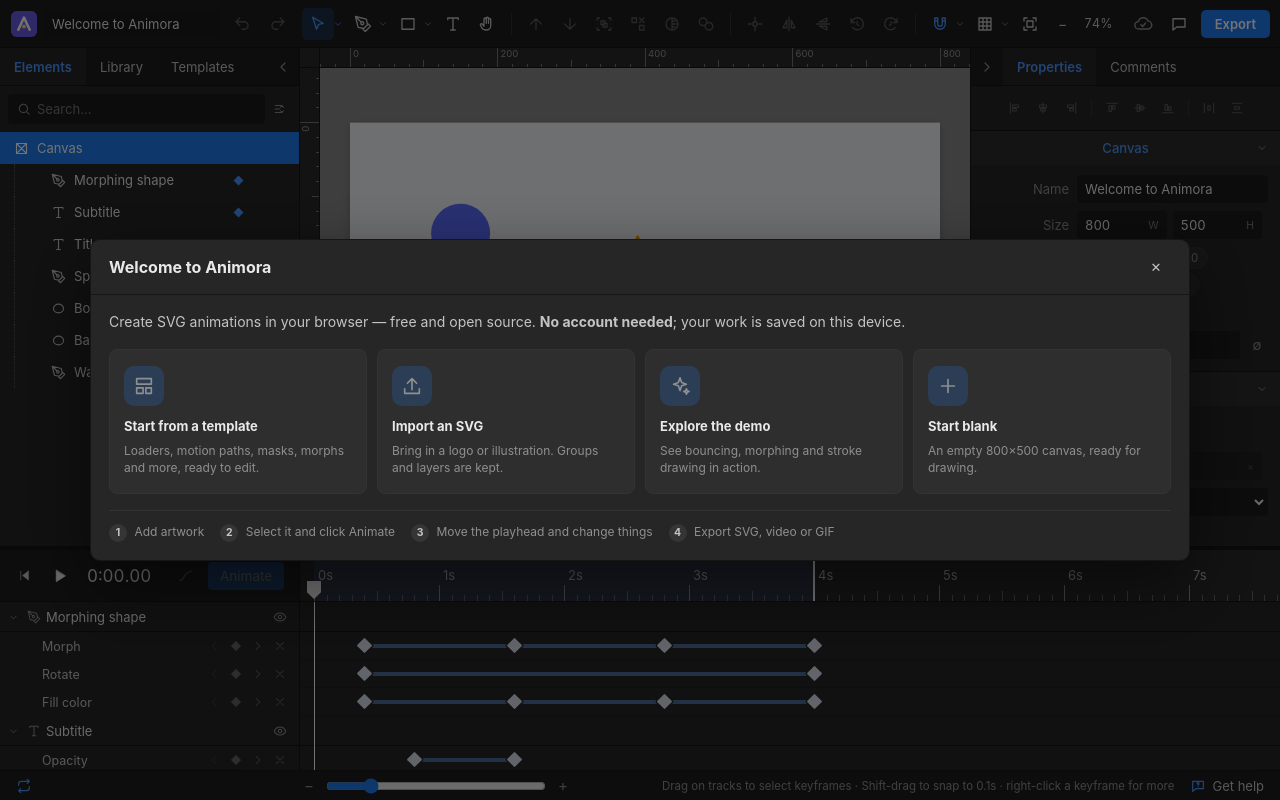
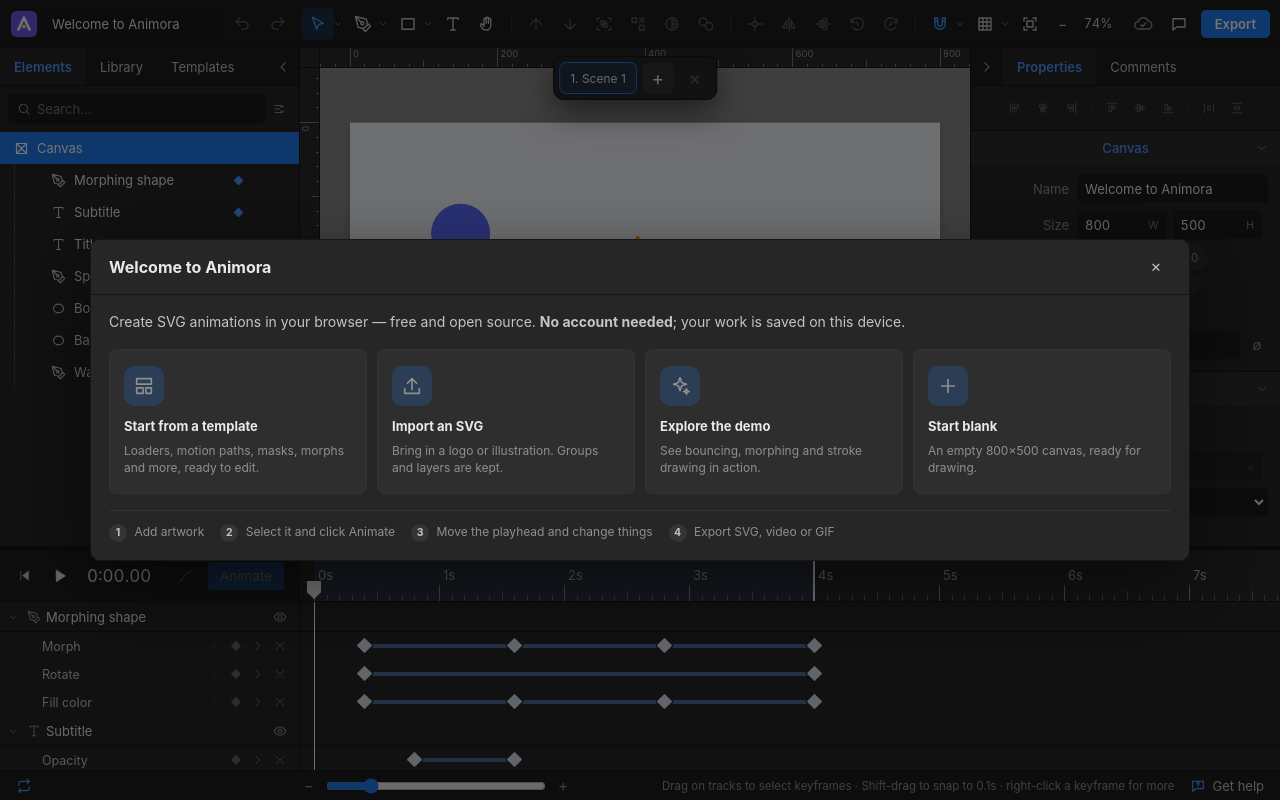
Before and after one commit to codemjd/mini, a React (Vite) app in the folder explainer/animora/: page / in a window 1280 px wide. Built offline with nearby package versions, Linux system fonts and the light colour scheme.

Commit message:
Style scene navigation for desktop and mobile

```diff
--- a/explainer/animora/src/styles.css
+++ b/explainer/animora/src/styles.css
@@ -1269,3 +1269,62 @@ code { font-family: ui-monospace, Menlo, Consolas, monospace; font-size: 12px; }
     background: rgba(0, 0, 0, 0.28);
   }
 }
+
+
+/* Multi-scene strip floats above the artboard without stealing canvas space. */
+.scene-bar {
+  position: absolute;
+  z-index: 12;
+  top: 8px;
+  left: 50%;
+  transform: translateX(-50%);
+  display: flex;
+  align-items: center;
+  gap: 5px;
+  max-width: min(94%, 720px);
+  padding: 5px;
+  border: 1px solid var(--line);
+  border-radius: 10px;
+  background: var(--panel);
+  box-shadow: var(--shadow);
+}
+.scene-tabs {
+  display: flex;
+  gap: 4px;
+  min-width: 0;
+  overflow-x: auto;
+  overscroll-behavior-x: contain;
+  scrollbar-width: none;
+}
+.scene-tabs::-webkit-scrollbar { display: none; }
+.scene-tab, .scene-add, .scene-delete {
+  flex: none;
+  min-height: 32px;
+  border: 1px solid transparent;
+  border-radius: 7px;
+  padding: 0 10px;
+  background: transparent;
+  color: var(--text-2);
+  font: inherit;
+  font-size: 12px;
+  white-space: nowrap;
+  touch-action: manipulation;
+}
+.scene-tab.active {
+  border-color: var(--accent);
+  background: color-mix(in srgb, var(--accent) 14%, transparent);
+  color: var(--text);
+}
+.scene-add, .scene-delete {
+  min-width: 32px;
+  padding: 0;
+  font-size: 19px;
+  background: var(--hover);
+  color: var(--text);
+}
+.scene-delete:disabled { opacity: .3; }
+@media (max-width: 700px) {
+  .scene-bar { top: 5px; max-width: calc(100% - 18px); padding: 4px; gap: 3px; }
+  .scene-tab { min-height: 36px; padding-inline: 8px; }
+  .scene-add, .scene-delete { min-width: 36px; min-height: 36px; }
+}
```
